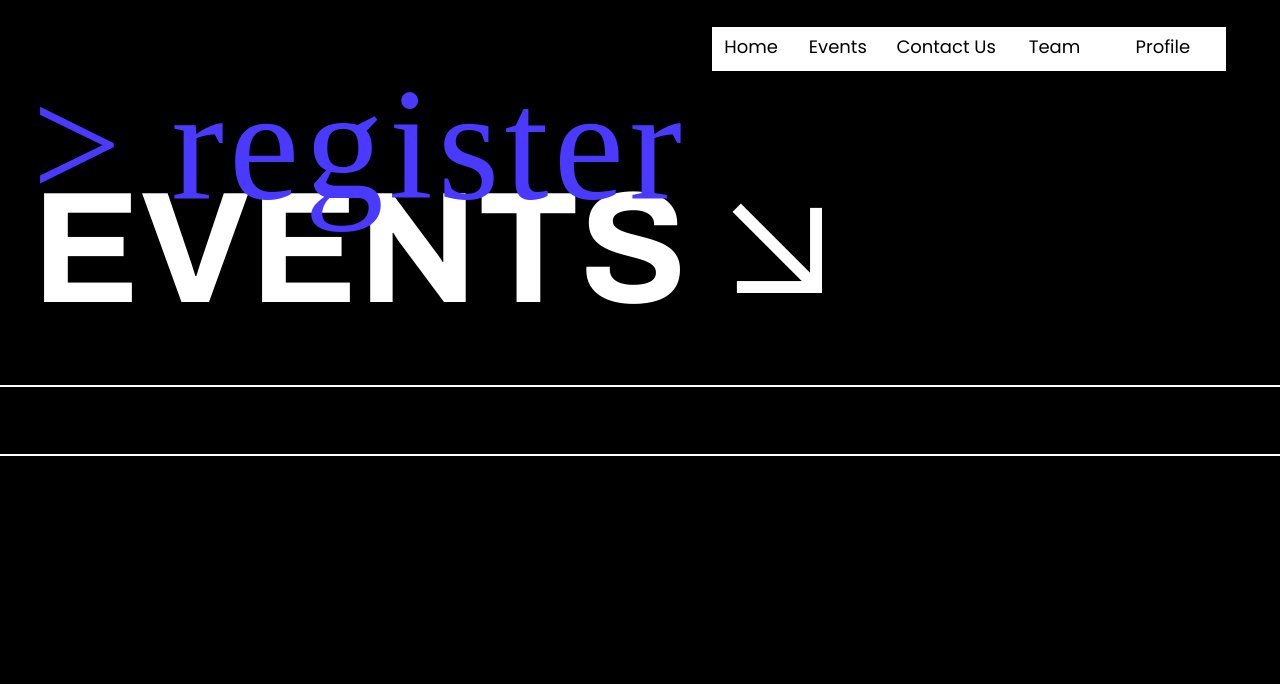
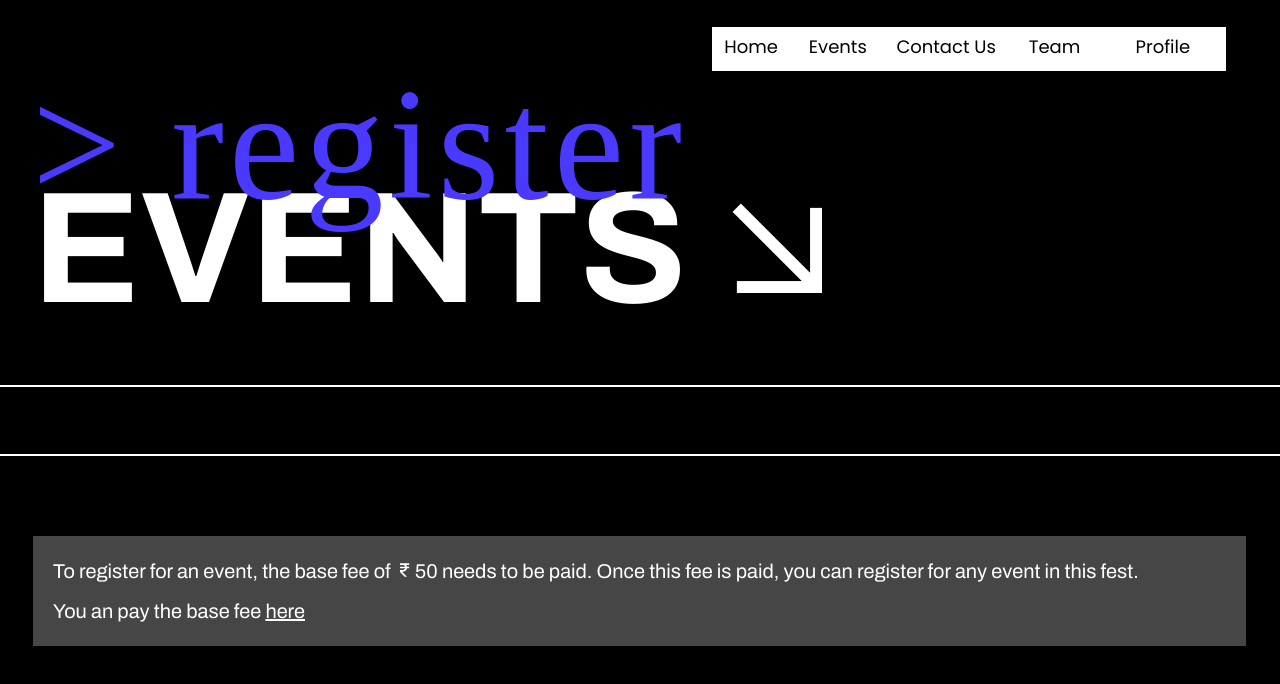
Before and after one commit to zense/Infin8-2023, a React (Create React App) app in the folder client/: page /events in a window 1280 px wide. Shown: the top 684 px of the page. Built offline with nearby package versions, Linux system fonts and the light colour scheme; a web font is replaced by a local one.

Commit message:
Added disclaimer

```diff
--- a/client/src/App.js
+++ b/client/src/App.js
@@ -27,7 +27,7 @@ function App() {
         {/* <ScrollToTop> */}
           <Routes>
             <Route path="/home" element={<Home/>} />
-            <Route path="/events" element={<RegisterCard />} />
+            <Route path="/events" element={<RegisterCard paid_base_fees={false}/>} />
             {/* If the user is not signed in, paid_base_fees has to be given as false if we want the pay Base Fees page to render  */}
             <Route path="/registerevent/:id" element={<RegisterEvent paid_base_fees={false} signed_in={true} registered_for_event={false}/>} />
             <Route path="/profile" element = {<Profile/>}/>
--- a/client/src/components/RegisterCard/RegisterCard.jsx
+++ b/client/src/components/RegisterCard/RegisterCard.jsx
@@ -8,9 +8,11 @@ import "./style.css";
 import { Link } from "react-router-dom";
 import REC from "../../images/rec.png"
 import { Zoom } from "react-reveal";
+import {Slide} from "react-reveal"
 import eventDetails from "../../content/eventDetails.json";
 import { useEffect } from "react";
 import { useLocation } from "react-router";
+import {BiRupee} from 'react-icons/bi'
 const ScrollToTop = (props) => {
     const location = useLocation();
     useEffect(() => {
@@ -43,7 +45,7 @@ function LeftCard(props){
                     <div className="col-md-1"></div>
                     <div className="col-md-10">
                         <div className="row">
-                        <Link to={`#`} className="col-6 link edge popup" > <div>View Details</div> </Link>
+                        <Link to={`/registerevent/${props.props.id}/about`} className="col-6 link edge popup" > <div>View Details</div> </Link>
                         <Link to={
                             `/registerevent/${props.props.id}`
                         } className="col-6 edge link popup" style={{borderLeft: 0}} > <div>Register</div> </Link>
@@ -61,7 +63,7 @@ function LeftCard(props){
                     </div>
                 </div>
                 <div className="row" >
-                <Link to={`#`} className=" col-6 edge1 link" style={{borderTop: 0}}>
+                <Link to={`/registerevent/${props.props.id}/about`} className=" col-6 edge1 link" style={{borderTop: 0}}>
                     <div >
                         Details
                         <img src={ARROW} className="arrowpoint"></img>
@@ -84,9 +86,19 @@ function RegisterCard(props){
 
     return (
         <div className="regis">
-            <ScrollToTop>
+        <ScrollToTop>
         <Navbar></Navbar>
         <Title></Title>
+        <div className="row">
+            <Zoom delay={500} duration={1250}>
+            {props.paid_base_fees==false ? <div className='col-12 Disclaimer' style={{"backgroundColor":"#474646","padding":"20px 20px 20px 20px","color":"white","fontFamily":"Archivo"}}>
+                    <div>
+                        To register for an event, the base fee of <BiRupee style={{"marginTop": "-5px"}}/>50 needs to be paid. Once this fee is paid, you can register for any event in this fest.
+                        <div style={{"marginTop" : "10px"}}>You an pay the base fee <a href="/pay_base_fees" style={{ "color" : "white"}}>here </a></div>
+                    </div>
+                </div> : null}
+                </Zoom>
+            </div>
         <div className="container-fluid RegisterCard">
             <div className="row marginchange invert">
             {
--- a/client/src/components/RegisterCard/style.css
+++ b/client/src/components/RegisterCard/style.css
@@ -9,6 +9,13 @@
 .col-12.register{
     padding-left: 2.5vw;
 }
+.col-12.Disclaimer{
+    margin-top: 80px;
+    width: 93%;
+    margin-left: 3.5vw;
+    font-size: 20px;
+}
+
 .invert.a:hover{
     color: white;
 }
@@ -158,6 +165,10 @@ color: white;
         font-weight: 500;
         font-size: 1.7vw;
     }
+    .col-12.Disclaimer{
+        width: 90%;
+        margin-left: 5.5vw;
+    }
 }
 @media (max-width: 900px){
     .Titl{
@@ -288,6 +299,10 @@ color: white;
     .col-12.register{
         padding-left: 4.5vw;
     }
+    .col-12.Disclaimer{
+        width: 88%;
+        margin-left: 6.5vw;
+    }
 }
 @media screen and (min-width: 768px) {
     .SmallCard{
--- a/client/src/components/RegisterEvent/Container/Container.jsx
+++ b/client/src/components/RegisterEvent/Container/Container.jsx
@@ -48,6 +48,7 @@ export default function Container(props){
 
                     <div style={{"padding":"20px 0 20px 0","textIndent": "1em"}} className="row">
                         <div className='col-11' style={{"backgroundColor":"#FFCD00","padding":"20px 0 20px 30px","boxShadow": "0px 5px 5px grey"}}>
+                            {/* <a href='/about'></a> */}
                             <h1 style={{"fontWeight":"700","fontFamily": "Gloria Hallelujah"}}>ABOUT</h1>
                         </div>
                     </div>
--- a/client/src/components/RegisterEvent/Heading/Heading.jsx
+++ b/client/src/components/RegisterEvent/Heading/Heading.jsx
@@ -46,7 +46,7 @@ export default function Heading(props){
                     </Fade>
 
                     <Fade left delay={600}>
-                        <div className='col-6 col-sm-4 align'>
+                        <div className='col-6 col-md-4 align'>
                         <div className='Top'>
                                 Mode
                             </div>
--- a/client/src/components/RegisterEvent/Heading/NewHeading.scss
+++ b/client/src/components/RegisterEvent/Heading/NewHeading.scss
@@ -53,7 +53,6 @@
         .titlerow{
             font-size: 12vw;
             line-height: 11vw;
-
         }
     }
     @media(max-width : 767px){
@@ -115,6 +114,15 @@
         }
     }
 
+    @media (min-width: 768px) and (max-width: 992px){
+        .Top{
+            font-size: 3.4vw;
+        }
+        .Bottom{
+            margin-top: -1vh;
+            font-size: 5.2vw;
+        }
+    }
     @media screen and (max-width: 767px) {
         .Top{
             font-size: 3.8vw;
```
Also changed, not shown: client/src/components/RegisterCard/Title.jsx (+1 -1 lines).
